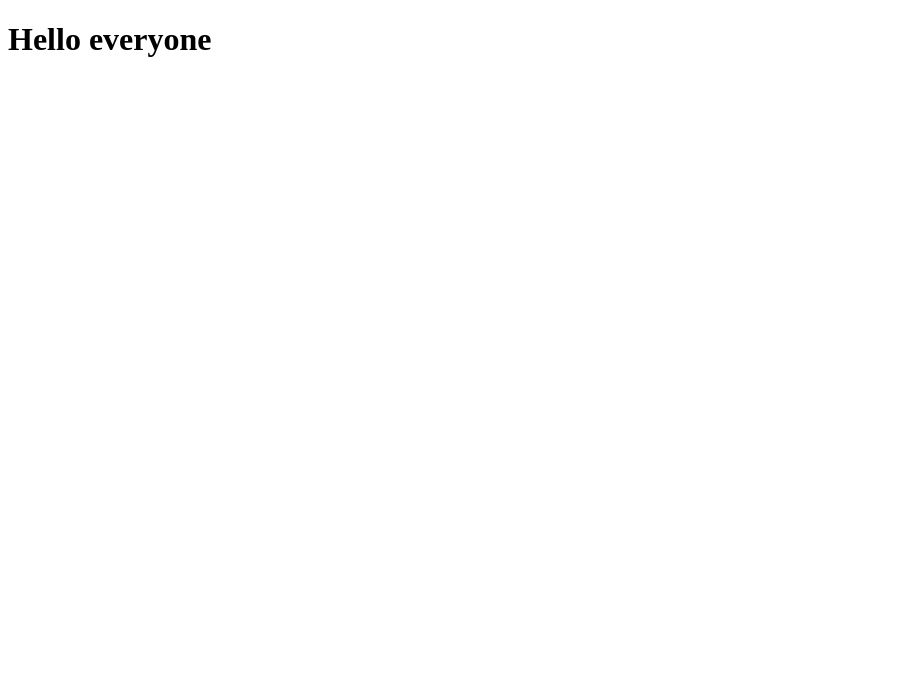
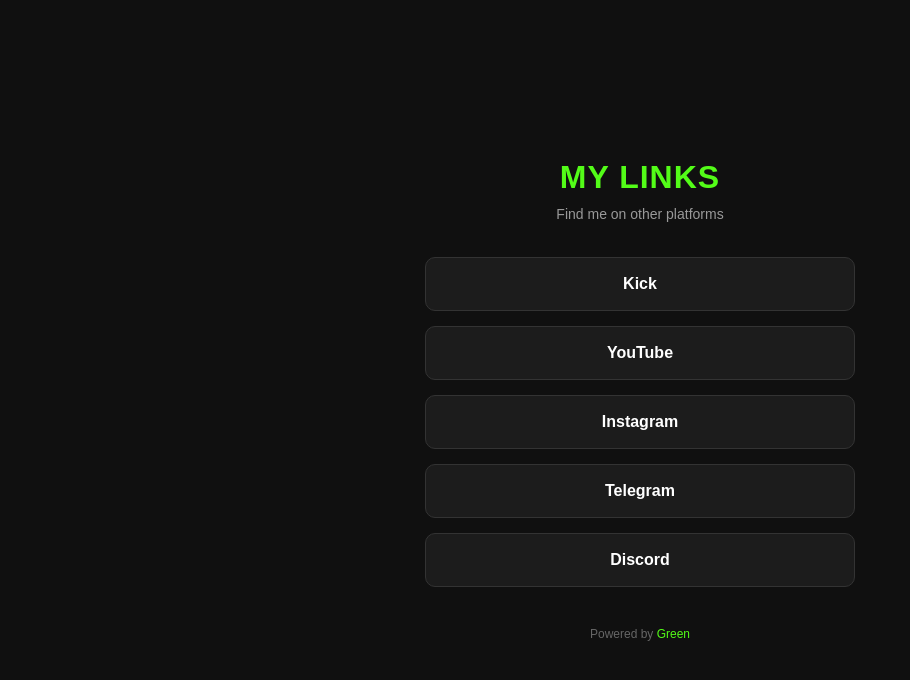
Before and after one commit to parhamoayed/aboutme, a plain HTML site: page index.html in a window 1280 px wide. Shown: the whole page, without its empty margins (0-910 px from the left). Drawn offline with Linux system fonts and the light colour scheme.

Commit message:
green theme add

```diff
--- a/index.html
+++ b/index.html
@@ -1,11 +1,122 @@
+
 <!DOCTYPE html>
-<html lang="en">
+<html lang="fa" dir="rtl">
 <head>
     <meta charset="UTF-8">
     <meta name="viewport" content="width=device-width, initial-scale=1.0">
-    <title>About me</title>
+    <title>My Links</title>
+
+    <style>
+        * {
+            margin: 0;
+            padding: 0;
+            box-sizing: border-box;
+        }
+
+        body {
+            background: #101010;
+            color: #ffffff;
+            font-family: Arial, sans-serif;
+            min-height: 100vh;
+            display: flex;
+            justify-content: center;
+            align-items: center;
+            padding: 25px;
+        }
+
+        .container {
+            width: 100%;
+            max-width: 430px;
+            text-align: center;
+        }
+
+        h1 {
+            font-size: 32px;
+            margin-bottom: 10px;
+            color: #53fc18;
+            letter-spacing: 1px;
+        }
+
+        .subtitle {
+            color: #999;
+            font-size: 14px;
+            margin-bottom: 35px;
+        }
+
+        .links {
+            display: flex;
+            flex-direction: column;
+            gap: 15px;
+        }
+
+        .link {
+            display: block;
+            text-decoration: none;
+            color: #ffffff;
+            background: #1c1c1c;
+            border: 1px solid #333;
+            padding: 17px;
+            border-radius: 10px;
+            font-size: 16px;
+            font-weight: bold;
+            transition: 0.25s;
+        }
+
+        .link:hover {
+            background: #53fc18;
+            color: #101010;
+            border-color: #53fc18;
+            transform: translateY(-3px);
+        }
+
+        footer {
+            margin-top: 40px;
+            color: #666;
+            font-size: 12px;
+        }
+
+        footer span {
+            color: #53fc18;
+        }
+    </style>
 </head>
+
 <body>
-    <h1>Hello everyone</h1>
+
+    <main class="container">
+
+        <h1>MY LINKS</h1>
+        <p class="subtitle">Find me on other platforms</p>
+
+        <div class="links">
+
+            <a href="https://kick.com/" class="link" target="_blank">
+                Kick
+            </a>
+
+            <a href="https://youtube.com/" class="link" target="_blank">
+                YouTube
+            </a>
+
+            <a href="https://instagram.com/" class="link" target="_blank">
+                Instagram
+            </a>
+
+            <a href="https://t.me/" class="link" target="_blank">
+                Telegram
+            </a>
+
+            <a href="https://discord.com/" class="link" target="_blank">
+                Discord
+            </a>
+
+        </div>
+
+        <footer>
+            Powered by <span>Green</span>
+        </footer>
+
+    </main>
+
 </body>
 </html>
```
